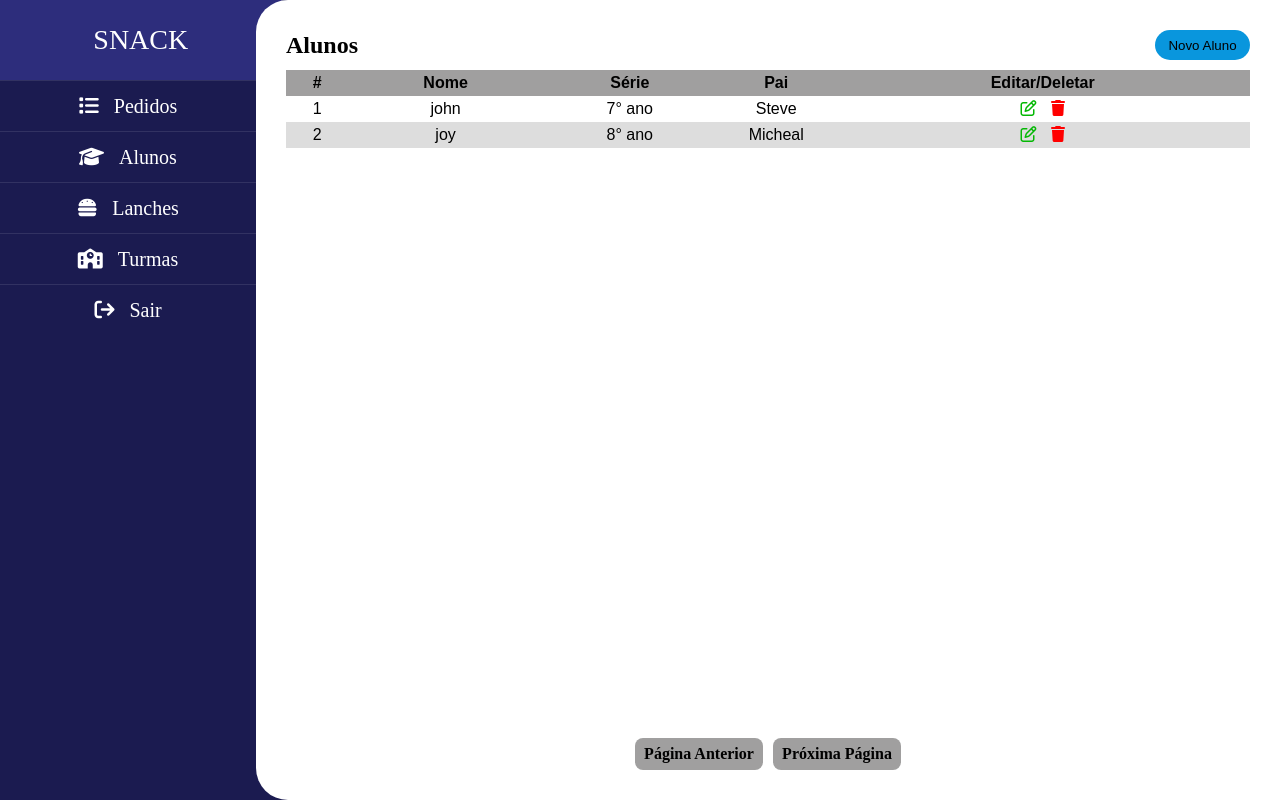
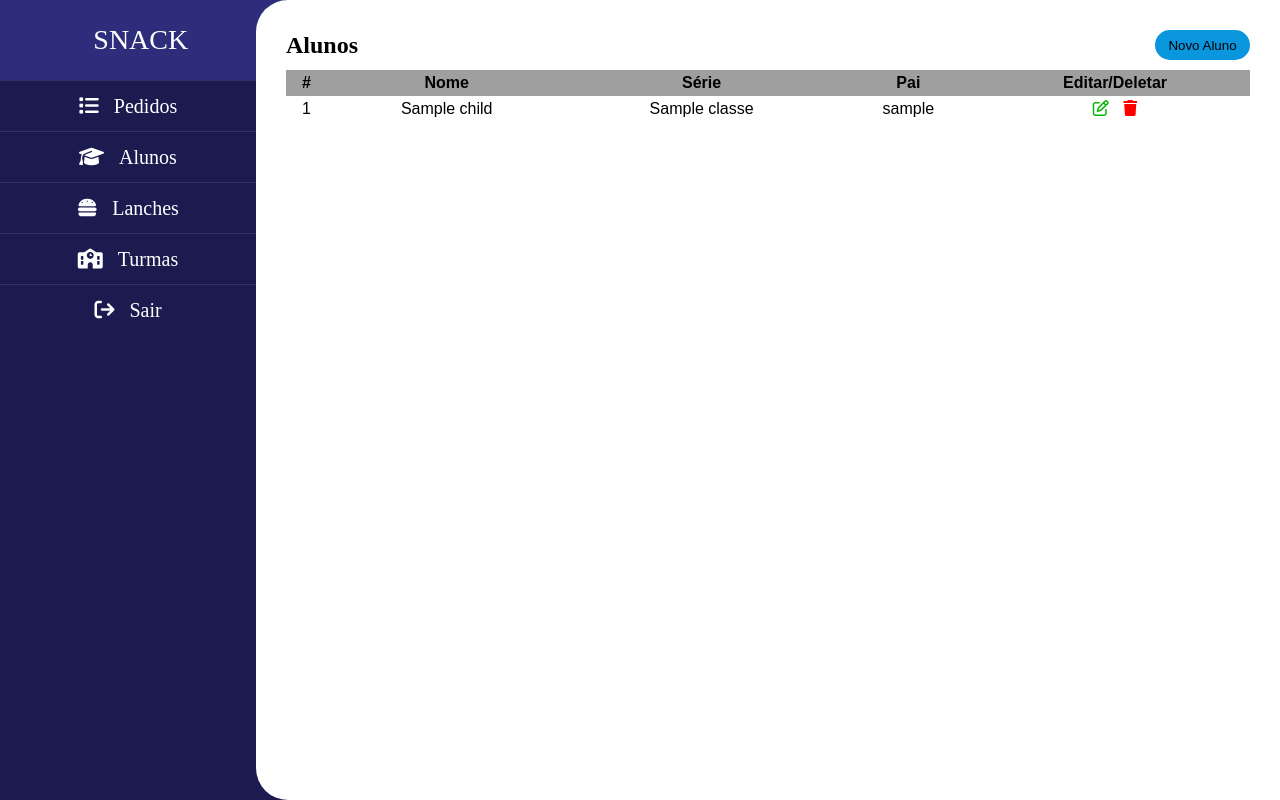
Before and after one commit to josevictorp81/snack-api, a Django app: page /controller/students in a window 1280 px wide. Run offline with Django 3.2, Linux system fonts and the light colour scheme; tables that the repository leaves empty hold one stand-in row (values such as "Sample post"); some libraries are stand-ins or nearby versions.

Commit message:
listando alunos

```diff
--- a/web/static/css/main.css
+++ b/web/static/css/main.css
@@ -110,8 +110,6 @@
 }
 
 .list table td {
-    width: 20px;
-    max-width: 15px;
     word-break: break-all;
 }
 
@@ -155,6 +153,7 @@ th {
     justify-content: center;
     gap: 10px;
     margin-top: auto;
+    align-items: center;
 }
 
 .bt-pag {
--- a/web/templates/student_list.html
+++ b/web/templates/student_list.html
@@ -19,17 +19,19 @@
             </tr>
         </thead>
         <tbody>
+            {% for student in student_list %}
             <tr>
-                <td>1</td>
-                <td>john</td>
-                <td>7° ano</td>
-                <td>Steve</td>
+                <td>{{ student.id }}</td>
+                <td>{{ student.name }}</td>
+                <td>{{ student.class_id }}</td>
+                <td>{{ student.father }}</td>
                 <td>
                     <a href=""><i class="fa-regular fa-pen-to-square"></i></a>
                     <a href=""><i class="fa-sharp fa-solid fa-trash"></i></a>
                 </td>
             </tr>
-            <tr>
+            {% endfor %}
+            <!-- <tr>
                 <td>2</td>
                 <td>joy</td>
                 <td>8° ano</td>
@@ -38,17 +40,14 @@
                     <a href="#"><i class="fa-regular fa-pen-to-square"></i></a>
                     <a href="#"><i class="fa-sharp fa-solid fa-trash"></i></a>
                 </td>
-            </tr>
+            </tr> -->
         </tbody>
     </table>
 </div>
 <!-- end orders list -->
 
 <!-- pagination -->
-<div class="pagination">
-    <a class="bt-pag">Página Anterior</a>
-    <a class="bt-pag">Próxima Página</a>
-</div>
+
 <!-- end pagination -->
 
 {% endblock %}
--- a/web/views.py
+++ b/web/views.py
@@ -1,19 +1,18 @@
-from typing import Any
-from django.http import HttpRequest, HttpResponse
-from django.shortcuts import render
-from django.views.generic import TemplateView, ListView
-from django.contrib.auth.mixins import LoginRequiredMixin
+from django.views.generic import ListView
 # from braces.views import SuperuserRequiredMixin
 
-from core.models import Order, Snack, Classes
+from core.models import Order, Snack, Classes, Child
+
 
 class OrderListView(ListView):
     model = Order
     template_name = 'order_list.html'
 
 
-class StudentListView(TemplateView):
+class StudentListView(ListView):
     template_name = 'student_list.html'
+    context_object_name = 'student_list'
+    model = Child
 
 
 class SnackListView(ListView):
```
